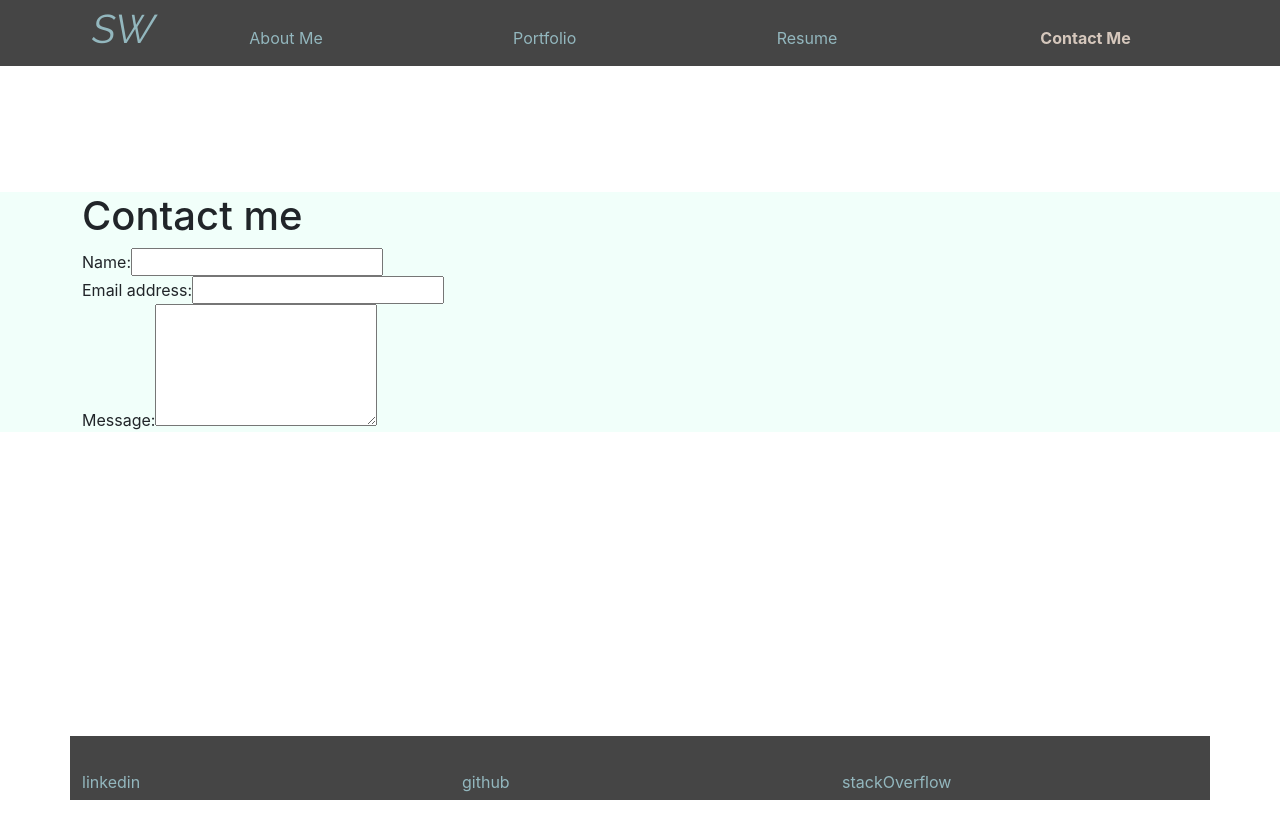
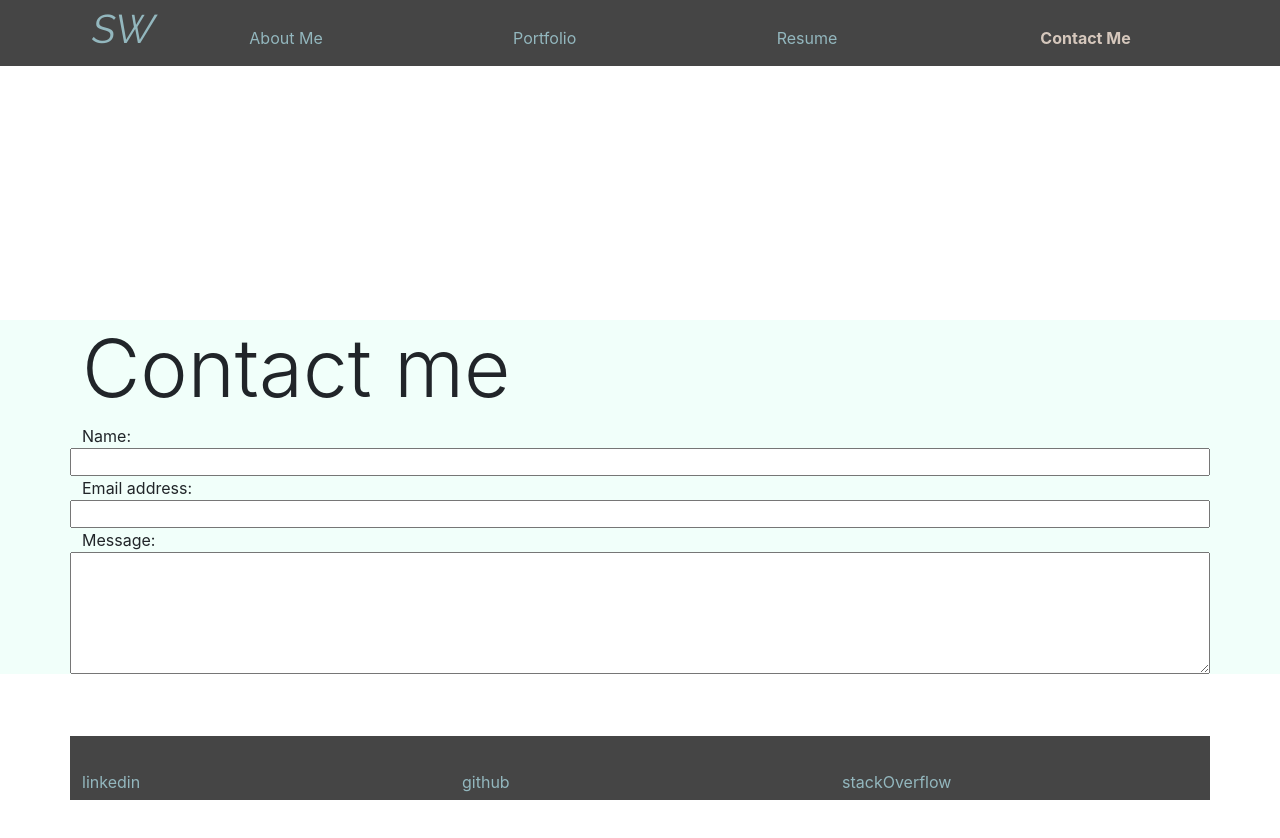
Before and after one commit to sydneywalcoff/sydneywalcoff, a React (Create React App) app: page / in a window 1280 px wide. Both pictures are taken after a click on the element "Contact Me". Shown: the top 838 px of the page. Before the commit the page ends 800 px from the top, so only its background shows below. Built offline with nearby package versions, Linux system fonts and the light colour scheme.

Commit message:
adjusted title in contact section

```diff
--- a/src/App.css
+++ b/src/App.css
@@ -13,7 +13,7 @@
 }
 
 .container {
-    margin-top: 15%;
+    margin-top: 25%;
 }
 
 .main-bg {
--- a/src/App.js
+++ b/src/App.js
@@ -32,13 +32,13 @@ function App() {
   };
 
   return (
-    <div className="main-bg">
+    <div>
       <Header
         titles = {titles}
         setCurrentTitle = {setCurrentTitle}
         currentTitle = {currentTitle.name}
       ></Header>
-      <main>
+      <main  className="main-bg">
         {currentPage(currentTitle)}
       </main>
       <Footer />
--- a/src/components/Contact/index.js
+++ b/src/components/Contact/index.js
@@ -3,17 +3,17 @@ import React from 'react';
 const ContactForm = () => {
     return (
         <section className = "container">
-            <h1>Contact me</h1>
-            <form id="contact-form">
-                <div>
+            <h1 className='display-1 justify-content-center'>Contact me</h1>
+            <form id="contact-form" >
+                <div className='row'>
                     <label htmlFor="name">Name:</label>
                     <input type="text" name="name" />
                 </div>
-                <div>
+                <div className='row'>
                     <label htmlFor="email">Email address:</label>
                     <input type="email" name="email" />
                 </div>
-                <div>
+                <div className='row'>
                     <label htmlFor="message">Message:</label>
                     <textarea name="message" rows="5"  />
                 </div>
```
